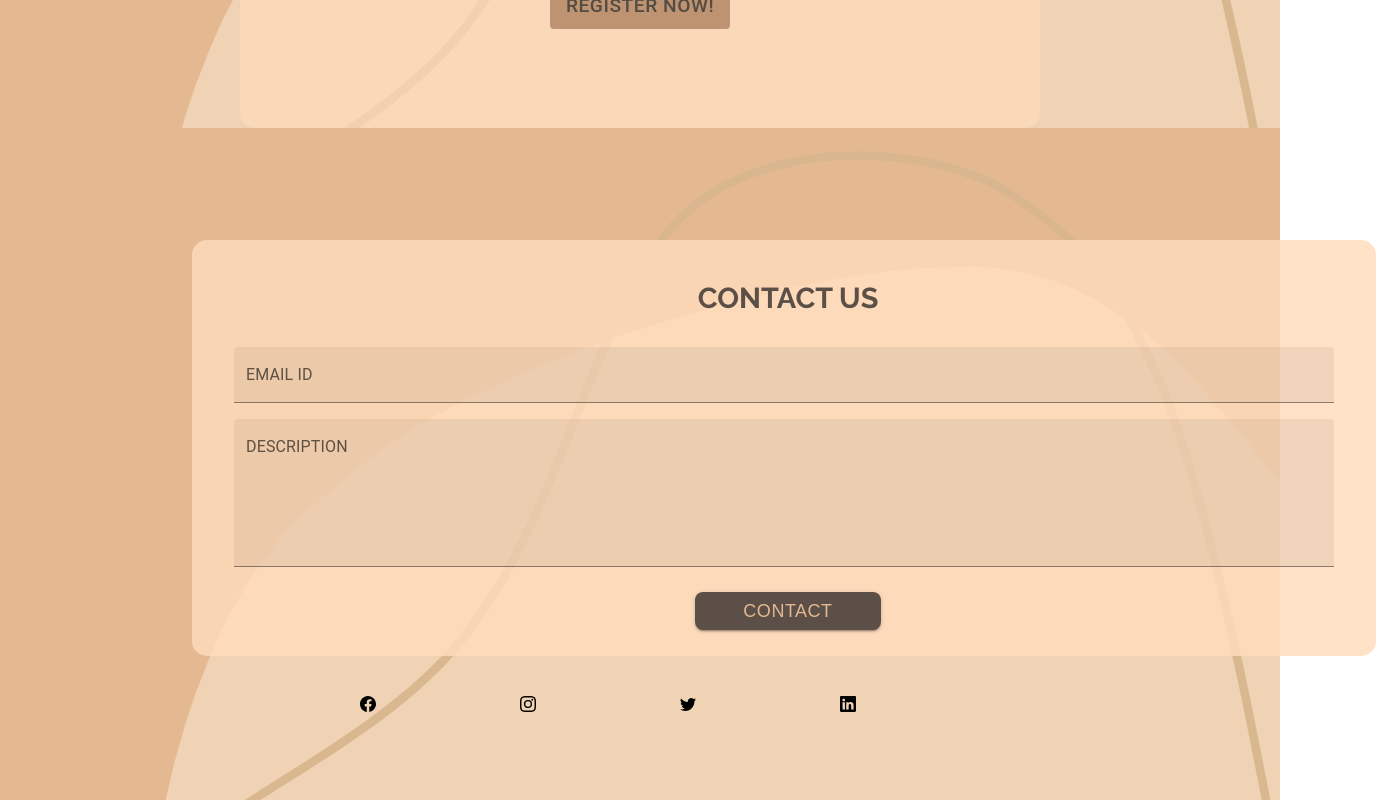
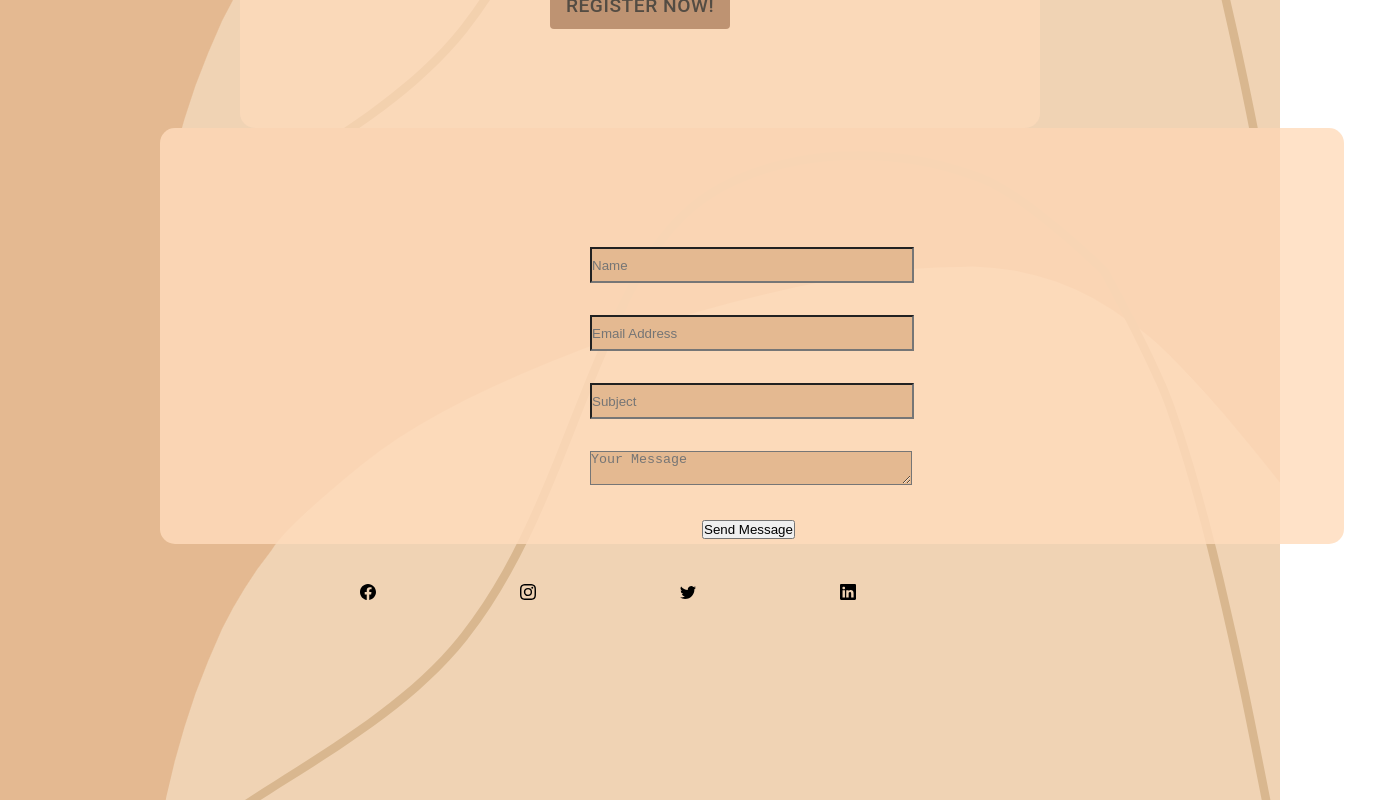
Before and after one commit to Ansh1Mondal/GrihKarya, a React (Create React App) app: page / in a window 1280 px wide. Shown: the part 2880-3680 px from the top of the page, 1376 px wide, since content can reach past the window. Built offline with nearby package versions, Linux system fonts and the light colour scheme; a web font is replaced by a local one.

Commit message:
final commit

```diff
--- a/package.json
+++ b/package.json
@@ -11,6 +11,7 @@
     "@testing-library/react": "^13.4.0",
     "@testing-library/user-event": "^13.5.0",
     "bootstrap": "^5.2.3",
+    "emailjs-com": "^3.2.0",
     "react": "^18.2.0",
     "react-bootstrap": "^2.7.2",
     "react-dom": "^18.2.0",
--- a/src/css files/Contact.css
+++ b/src/css files/Contact.css
@@ -3,17 +3,18 @@
 }
 
 .main {
+  /* margin-top: 15rem; */
   height: 100vh;
   width: 100vw;
 }
-.contBox {
+.cont-c {
   position: relative;
   display: grid;
   grid-template-rows: 15% 75% 1%;
   justify-items: center;
   align-items: center;
-  margin-top: 2rem;
-  margin-left: 12rem;
+  margin-top: 0rem;
+  margin-left: 10rem;
   margin-right: 6rem;
   height: 22rem;
   width: 70rem;
@@ -24,24 +25,24 @@
   text-align: left;
   padding: 2rem;
 }
+
+.contact-body{
+  margin-top: 25rem;
+}
+.send-btn{
+  margin-left: 8rem;
+  /* height: 2rem; */
+}
+.cont-boxes{
+  background-color: #e4b991;
+  margin: 1rem;
+  width: 20rem;
+  height: 2rem;
+}
 .contHead {
   margin-left: 8px;
   color: #5b4f47;
   font-family: "Raleway", sans-serif;
-}
-
-.contBox .submitButton {
-  background: #5b4f47;
-  color: #e4b991;
-  font-family: "Nunito", sans-serif;
-  font-size: large;
-  border-radius: 0.5rem;
-  padding: 0.2rem 3rem;
-  margin-left: 8px;
-}
-.main .nav {
-  height: 5rem;
-  /* margin-bottom: 5rem; */
 }
 .social {
   display: flex;
--- a/src/jsx files/Contact.jsx
+++ b/src/jsx files/Contact.jsx
@@ -1,11 +1,31 @@
 import React from "react";
-import { Box } from "@mui/system";
-import { Button } from "@mui/material";
+// import { Box } from "@mui/system";
+// import { Button } from "@mui/material";
 import "../css files/Contact.css";
-import TextField from "@mui/material/TextField";
+// import TextField from "@mui/material/TextField";
 import registerbg from "../pics/registerImg.png";
+import emailjs from "emailjs-com";
 
 export default function Contact(props) {
+  function sendEmail(e) {
+    e.preventDefault();
+    emailjs
+      .sendForm(
+        "service_vyzxyzp",
+        "template_gyp9hgw",
+        e.target,
+        "5Z_eSsMNmETzCY3aX"
+      )
+      .then(
+        (result) => {
+          console.log(result.text);
+        },
+        (error) => {
+          console.log(error.text);
+        }
+      );
+    e.target.reset();
+  }
   return (
     <>
       <div
@@ -13,53 +33,50 @@ export default function Contact(props) {
         id="contact"
         style={{ backgroundImage: `url(${registerbg})` }}
       >
+        <div className="nav"></div>
+        <div className="cont-c">
+          <form onSubmit={sendEmail}>
+            <div className="contact-body">
               <div>
-          <div className="nav"> </div>
-          <Box className="contBox">
-            <div className="contHead">CONTACT US</div>
-            <div className="names">
-              <Box
-                component="form"
-                sx={{
-                  "& .MuiTextField-root": { m: 1, width: "22ch" },
-                }}
-                noValidate
-                autoComplete="off"
-              >
-                <div>
-                  <TextField
-                    className="typebox"
-                    id="filled-search"
-                    label="EMAIL ID"
+                <input
                   type="text"
-                    variant="filled"
-                    style={{ width: 1100 }}
+                  placeholder="Name"
+                  name="name"
+                  className="cont-boxes"
                 />
               </div>
               <div>
-                  <TextField
-                    className="typebox"
-                    id="filled-search"
-                    label="DESCRIPTION"
-                    multiline
-                    maxRows={5}
-                    minRows={5}
-                    type="text"
-                    variant="filled"
-                    style={{ width: 1100 }}
+                <input
+                  type="email"
+                  placeholder="Email Address"
+                  name="email"
+                  className="cont-boxes"
                 />
               </div>
-              </Box>
+              <div>
+                <input
+                  type="text"
+                  placeholder="Subject"
+                  name="subject"
+                  className="cont-boxes"
+                />
               </div>
-            <div className="password">
-              <Box sx={{ display: "flex", flexWrap: "wrap" }}></Box>
+              <div>
+                <textarea
+                  placeholder="Your Message"
+                  name="message"
+                  className="cont-boxes"
+                ></textarea>
               </div>
-            <div className="contact">
-              <Button variant="contained" className="submitButton">
-                CONTACT
-              </Button>
+              <div className="send-btn">
+                <input
+                  type="submit"
+                  className="btn btn-info"
+                  value="Send Message"
+                />
               </div>
-          </Box>
+            </div>
+          </form>
         </div>
         <div className="social">
           <div className="Logo">
```
Also changed, not shown: 1 other file (tests, documents, lock files or other folders). Lines whose indentation alone changed are shown as unchanged.
